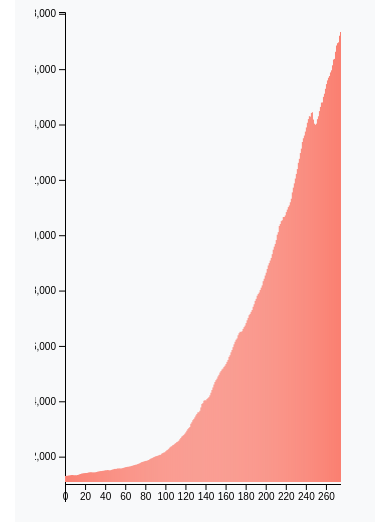
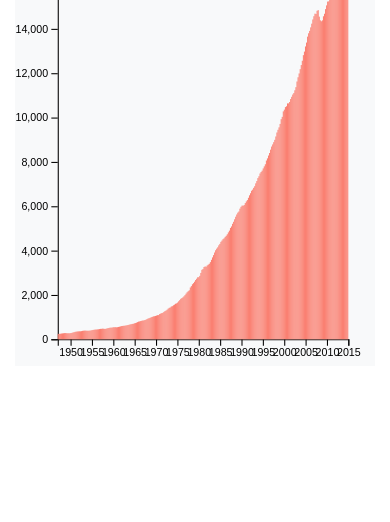
Before and after one commit to mtanzim/fcc-d3js-barChart, a plain HTML site: page public/index.html in a window 390 px wide. Shown: the part 362-884 px from the top of the page. After the commit the page ends 844 px from the top, so only its background shows below. Drawn offline with nearby package versions, Linux system fonts and the light colour scheme.

Commit message:
update chart attr, make responsive

```diff
--- a/public/index.css
+++ b/public/index.css
@@ -2,15 +2,15 @@
   padding: 10px;
 }
 
-.bar-chart {
+/* .bar-chart {
   margin: 10px;
-}
+} */
 
-svg {
+/* svg {
   display: inline-block;
   margin: auto;
   text-align: center;
-}
+} */
 
 /* blockquote {
   padding-left:60px;
--- a/public/index.html
+++ b/public/index.html
@@ -16,15 +16,16 @@
     </div>
 
 
-    <div id="bar-chart" class="section bg-light mt-4">
-      <h1 id='title'>Bar Chart with D3.js</h1>
-      <svg id="svg0" class="bar-chart"></svg>
+    <div id="bar-chart" class="bg-light mt-4">
+      <!-- <h1 id='title'>United States GDP</h1> -->
+      <!-- <svg id="svg0" class="bar-chart"></svg> -->
     </div>
 
 
   </div>
-  <script data-main="index.js" src="require.js"></script>
+  <!-- <script data-main="index.js" src="require.js"></script> -->
   <script src="https://d3js.org/d3.v4.min.js"></script>
+  <!-- <script src="utils/lodash.js"></script> -->
   <script src="data.js"></script>
   <script src="index.js"></script>
   <script src="https://cdn.freecodecamp.org/testable-projects-fcc/v1/bundle.js"></script>
--- a/public/index.js
+++ b/public/index.js
@@ -1,3 +1,5 @@
+
+
 
 function parentWidth(elem) {
   return elem.parentElement.clientWidth;
@@ -6,46 +8,75 @@ function parentHeight(elem) {
   return elem.parentElement.clientHeight;
 }
 
-function generateBarChart(dataset, id, isScaled = true) {
-  var axisYoffset = 30;
-  var axisXoffset = 20;
-  var svgWidth = 0.85 * parentWidth(document.getElementById(id.replace('#','')));
-  var svgHeight = 500;
+
+function generateBarChart(datasetAll, id) {
+
+  const dataset = datasetAll.map(d => d[1]);
+  const datasetX = datasetAll.map(d => d[0]);
+
+  let datasetXyears = [... new Set(datasetX.map(d => new Date(d).getFullYear()))];
+  // console.log([...new Set(datasetXyears)]);
+  // console.log(datasetXyears);
+
+
+  var axisYoffset = 40;
+  var axisXoffset = 0;
+  var svgMargin = 25;
+  var svgWidth = 0.8 * parentWidth(document.getElementById(id.replace('#', '')));
+  var svgHeight = 400;
   var barPadding = 0;
   var barWidth = (svgWidth - axisYoffset - barPadding) / dataset.length;
 
+
   // console.log(dataset);
+  var svg = d3.select(id)
+    .append("div")
+    .classed("svg-container", true) //container class to make it responsive
+    .append("h3")
+    .text("US GDP")
+    .attr("id", "title")
+    .append("svg")
+    //responsive SVG needs these 2 attributes and no width and height attr
+    .attr("preserveAspectRatio", "xMinYMin meet")
+    .attr("viewBox", `0 0 ${svgWidth + svgMargin} ${svgHeight + svgMargin}`)
+    //class to make it responsive
+    .classed("svg-content-responsive", true);
 
-  var svg = d3.select(id)
-    .attr("width", svgWidth)
-    .attr("height", svgHeight);
+  // var svg = d3.select(id)
+  //   .classed("svg-container", true)
+  //   .attr("width", svgWidth + svgMargin)
+  //   .attr("height", svgHeight + svgMargin);
 
   // axes
   var xAxisScale = d3.scaleLinear()
-    .domain([0, dataset.length])
+    .domain([d3.min(datasetXyears), d3.max(datasetXyears)])
     .range([0, svgWidth - axisYoffset]);
 
   var yAxisScale = d3.scaleLinear()
-    .domain([0, d3.max(dataset)])
-    .range([svgHeight, 0]);
+    .domain([axisXoffset, d3.max(dataset)])
+    .range([svgHeight - axisXoffset, svgMargin]);
 
-  var x_axis = d3.axisBottom().scale(xAxisScale);
+  var x_axis = d3
+    .axisBottom()
+    .scale(xAxisScale)
+    .tickFormat(d3.format(".0f"));
+
   var y_axis = d3.axisLeft().scale(yAxisScale);
 
   svg.append("g")
     .attr("id", "y-axis")
-    .attr("transform", `translate(${axisYoffset}, 10)`)
+    .attr("transform", `translate(${axisYoffset}, 0)`)
     .call(y_axis);
 
   svg.append("g")
     .attr("id", "x-axis")
-    .attr("transform", `translate(${axisYoffset + barPadding}, ${svgHeight - axisXoffset + 2})`)
+    .attr("transform", `translate(${axisYoffset + barPadding}, ${svgHeight - axisXoffset})`)
     .call(x_axis);
 
   // scaling !!
   var yScale = d3.scaleLinear()
     .domain([0, d3.max(dataset)])
-    .range([0, svgHeight * 0.9]);
+    .range([0, svgHeight - svgMargin]);
 
   svg.selectAll("rect")
     .data(dataset)
@@ -54,9 +85,9 @@ function generateBarChart(dataset, id, isScaled = true) {
     // below operations get applied to
     .append("rect")
     .attr("class", "bar")
-    .attr("fill", (d, i) => i % 2 === 0 ? "salmon" : "salmon")
-    .attr("y", d => isScaled ? svgHeight - yScale(d) - axisXoffset : svgHeight - d - axisXoffset)
-    .attr("height", d => isScaled ? yScale(d) : d)
+    .attr("fill", "salmon")
+    .attr("y", d => svgHeight - yScale(d) - axisXoffset)
+    .attr("height", d => yScale(d))
     .attr("width", barWidth - barPadding)
     .attr("transform", (d, i) => {
       var translate = [barWidth * i + axisYoffset + barPadding, 0];
@@ -78,6 +109,6 @@ function generateBarChart(dataset, id, isScaled = true) {
 // var datasetJson = require('data.json');
 window.addEventListener('load', function () {
   console.log('All assets are loaded')
-  generateBarChart(dataset.data.map( d=> d[1] ), '#svg0');
+  generateBarChart(dataset.data, '#bar-chart');
 
 });
```
Also changed, not shown: README.md. Lines whose indentation alone changed are shown as unchanged.
